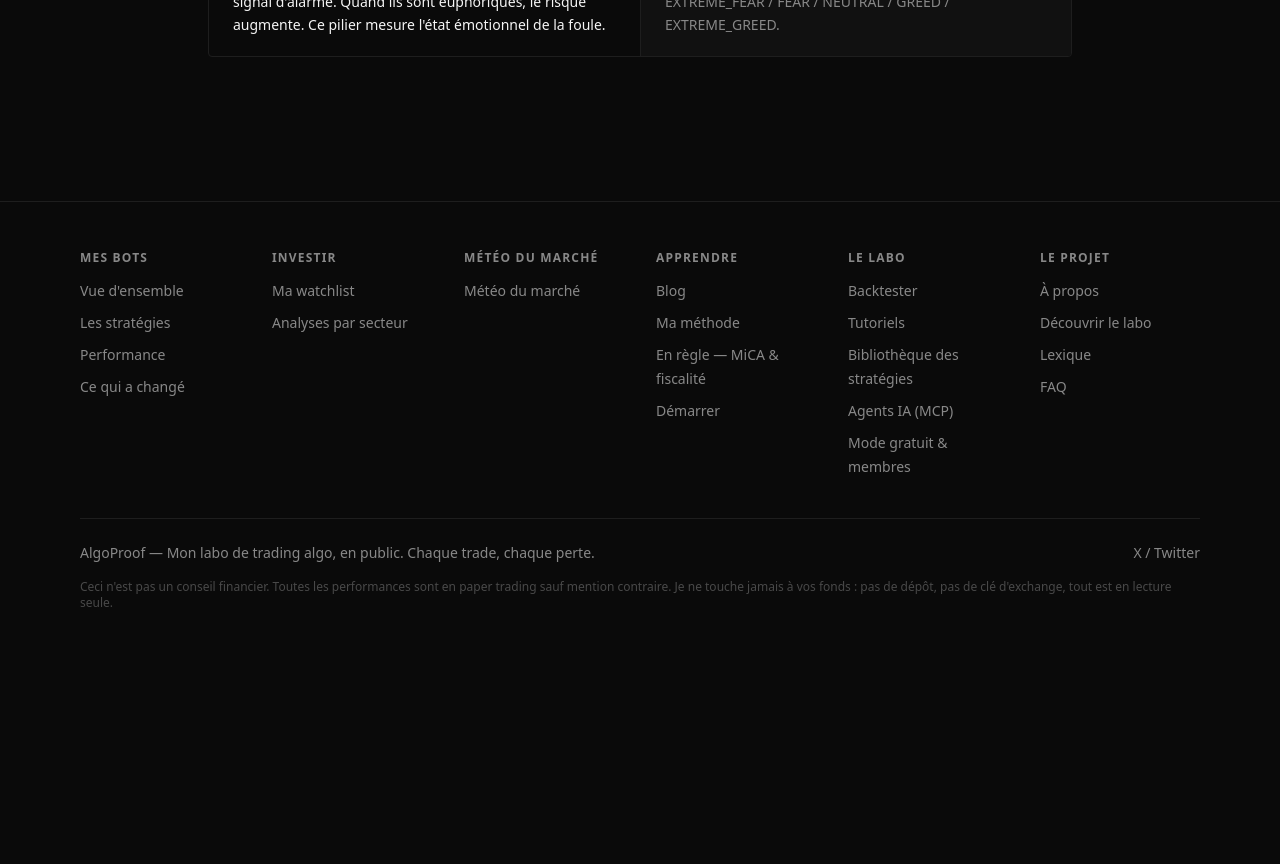
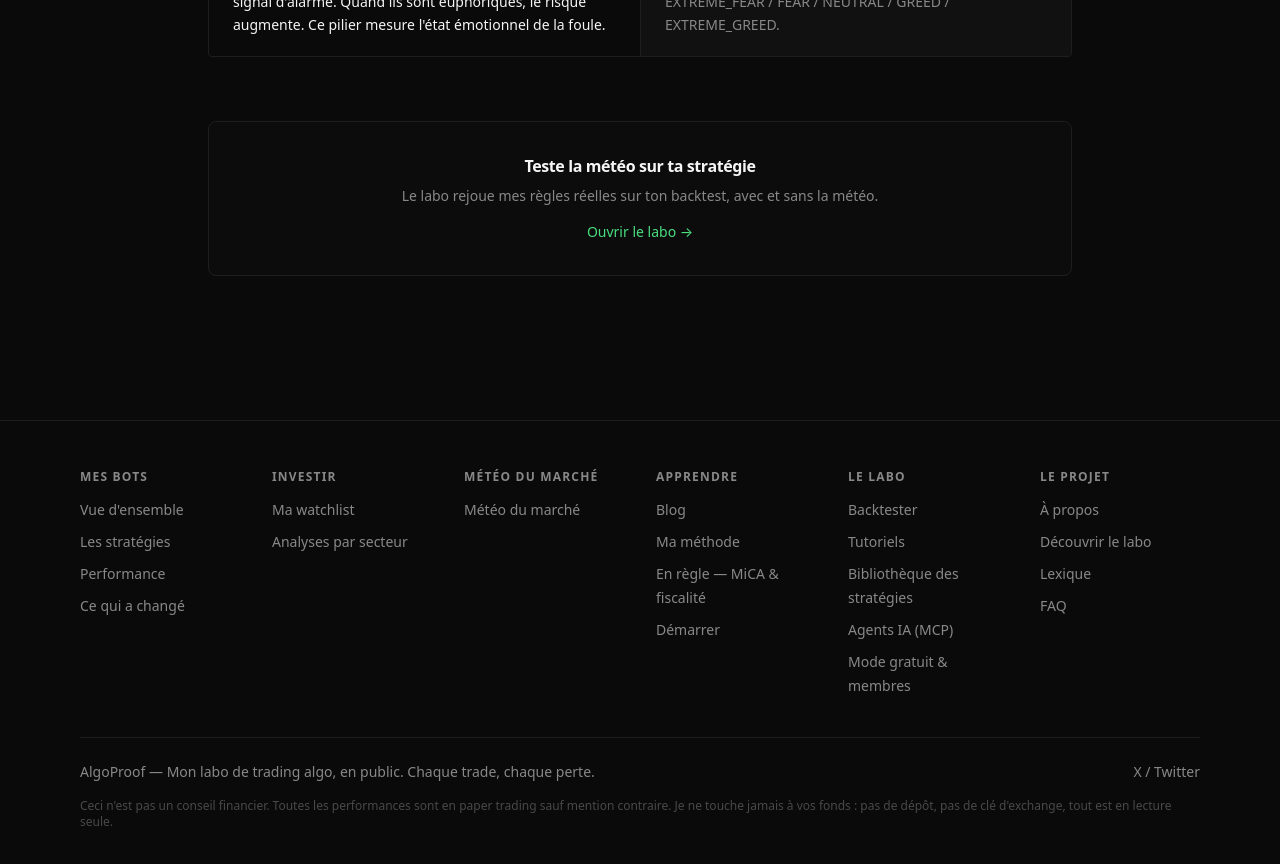
Before and after one commit to Tosmahdess/algoproof, a Next.js app: page /intelligence in a window 1280 px wide. Shown: the part 1720-2584 px from the top of the page. Before the commit the page ends 2379 px from the top, so only its background shows below. Built offline with nearby package versions, Linux system fonts and the light colour scheme; no server answers; the database is empty.

Commit message:
feat(intelligence): CTA to lab météo A/B compare

```diff
--- a/src/app/intelligence/page.tsx
+++ b/src/app/intelligence/page.tsx
@@ -214,6 +214,17 @@ export default async function IntelligencePage() {
         <h2 className="text-base font-bold tracking-tight mb-4">Les piliers</h2>
         <MiPillarsSection pillars={PILLARS} changelogs={miChangelogs} />
       </section>
+
+      {/* CTA: test météo on own strategy */}
+      <section>
+        <a href="https://lab.algoproof.fr/lab" className="block border border-border rounded-lg p-8 bg-card/40 hover:border-positive/30 transition-colors group text-center">
+          <h2 className="text-base font-bold tracking-tight mb-2">Teste la météo sur ta stratégie</h2>
+          <p className="text-sm text-muted max-w-2xl mx-auto">
+            Le labo rejoue mes règles réelles sur ton backtest, avec et sans la météo.
+          </p>
+          <span className="inline-block mt-4 text-sm text-positive group-hover:underline">Ouvrir le labo →</span>
+        </a>
+      </section>
     </main>
   )
 }
```
